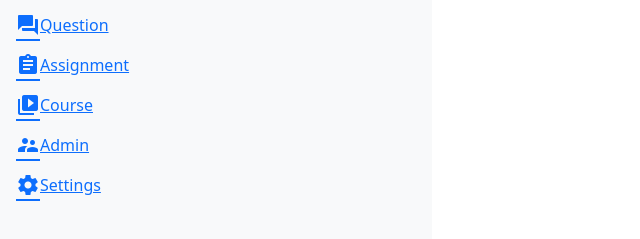
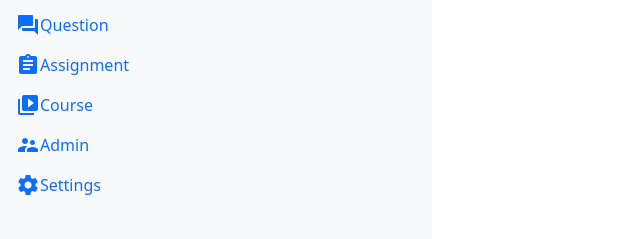
Before and after one commit to ss30304/css_week5, a website built with Vite: page pages/admin.html in a window 1280 px wide. Shown: the part 343-582 px from the top of the page, without its empty margins (0-640 px from the left). Built offline with nearby package versions, Linux system fonts and the light colour scheme.

Commit message:
update commit

```diff
--- a/pages/admin.html
+++ b/pages/admin.html
@@ -31,7 +31,7 @@
                     </a>
                 </li>
                 <li>
-                    <a href="" class="d-flex">
+                    <a href="" class="d-flex text-decoration-none">
                         <span class="material-icons">
                             question_answer
                         </span>
@@ -39,7 +39,7 @@
                     </a>
                 </li>
                 <li>
-                    <a href="" class="d-flex">
+                    <a href="" class="d-flex text-decoration-none">
                         <span class="material-icons">
                             assignment
                         </span>
@@ -47,7 +47,7 @@
                     </a>
                 </li>
                 <li>
-                    <a href="" class="d-flex">
+                    <a href="" class="d-flex text-decoration-none">
                         <span class="material-icons">
                             video_library
                         </span>
@@ -55,7 +55,7 @@
                     </a>
                 </li>
                 <li>
-                    <a href="" class="d-flex">
+                    <a href="" class="d-flex text-decoration-none">
                         <span class="material-icons">
                             supervisor_account
                         </span>
@@ -63,7 +63,7 @@
                     </a>
                 </li>
                 <li>
-                    <a href="" class="d-flex">
+                    <a href="" class="d-flex text-decoration-none">
                         <span class="material-icons">
                             settings
                         </span>
```
